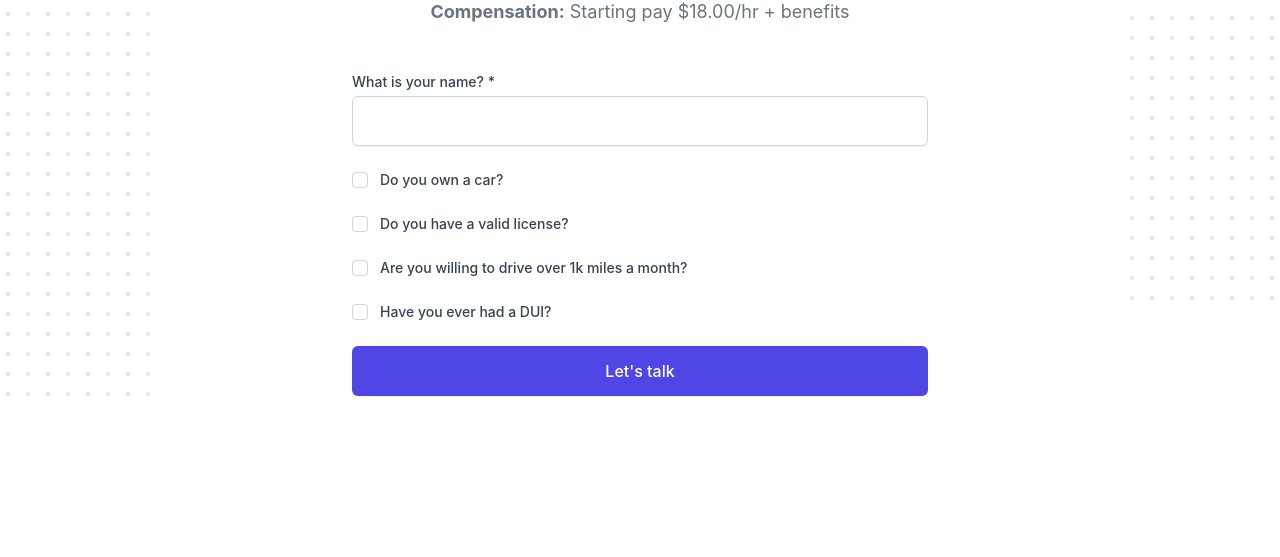
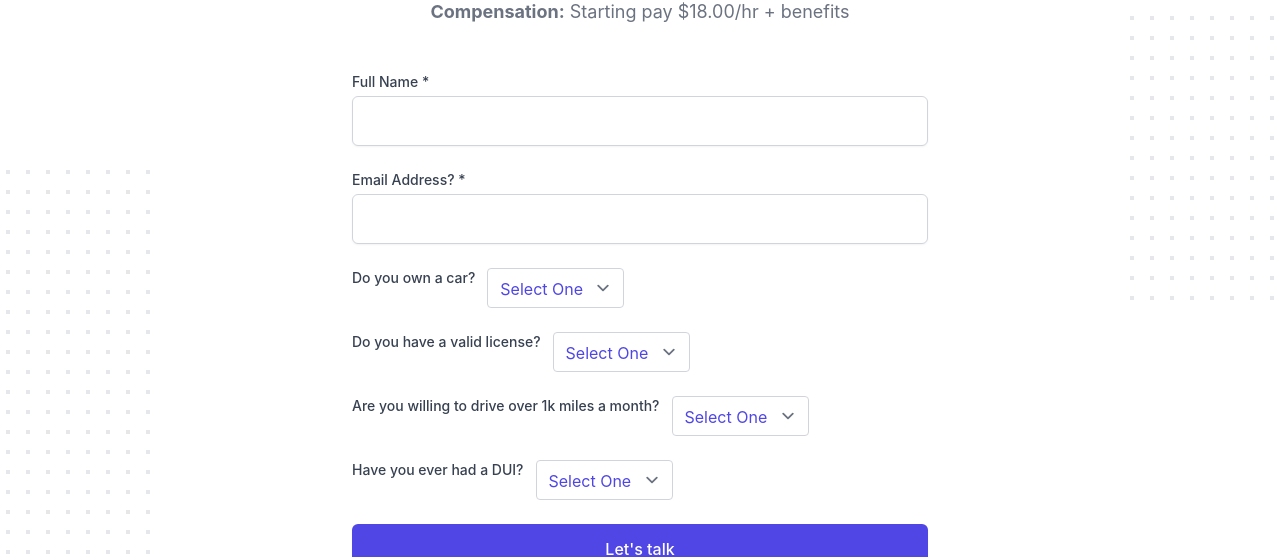
Before and after one commit to benalloway/job-application-app, a React (Create React App) app: page /job-application-form in a window 1280 px wide. Shown: the part 288-845 px from the top of the page. Before the commit the page ends 800 px from the top, so only its background shows below. Built offline with nearby package versions, Linux system fonts and the light colour scheme; no server answers.

Commit message:
Form + Dashboard refactor, incorporated email into form.

```diff
--- a/src/async/snag-application-api.js
+++ b/src/async/snag-application-api.js
@@ -1,6 +1,6 @@
 const API_URL = process.env.REACT_APP_API_URL ?? ""
 
-export async function postJobApplication({name, questions}) {
+export async function postJobApplication({name, email, questions}) {
     let data, error;
 
     try {
@@ -11,6 +11,7 @@ export async function postJobApplication({name, questions}) {
           },
           body: JSON.stringify({
             name,
+            email,
             questions,
           }),
       });
--- a/src/components/ApplicationsList.js
+++ b/src/components/ApplicationsList.js
@@ -18,6 +18,12 @@
                       scope="col"
                       className="px-6 py-3 text-left text-xs font-medium text-gray-500 uppercase tracking-wider"
                     >
+                      Email Address
+                    </th>
+                    <th
+                      scope="col"
+                      className="px-6 py-3 text-left text-xs font-medium text-gray-500 uppercase tracking-wider"
+                    >
                       Questions
                     </th>
                   </tr>
@@ -26,6 +32,7 @@
                   {applications.map((app) => (
                     <tr key={app.name}>
                       <td className="px-6 py-4 whitespace-nowrap text-sm font-medium text-gray-900">{app.name}</td>
+                      <td className="px-6 py-4 whitespace-nowrap text-sm font-medium text-gray-900">{app.email}</td>
                       <td className="px-6 py-4 whitespace-nowrap text-sm text-gray-500 space-x-2">
                       {app.questions.map((q) => (
                           <span key={q.Id}>
--- a/src/components/JobApplicationForm.js
+++ b/src/components/JobApplicationForm.js
@@ -3,30 +3,34 @@ import { useHistory } from 'react-router'
 
 export default function JobApplicationForm({onSubmit}){
     const [name, setName] = useState('')
+    const [email, setEmail] = useState('')
+
     const [formData, setFormData] = useState([
-    {Id: "1", Answer: false, Question: "ownCar"},
-    {Id: "2", Answer: false, Question: "validLicense"},
-    {Id: "3", Answer: false, Question: "dui"},
-    {Id: "4", Answer: false, Question: "willingToDrive"}
+    {Id: "1", Answer: "", Question: "ownCar"},
+    {Id: "2", Answer: "", Question: "validLicense"},
+    {Id: "3", Answer: "", Question: "Have you ever had a DUI?"},
+    {Id: "4", Answer: "", Question: "willingToDrive"}
 ])
 
     const history = useHistory()
 
-    function HandleNameChange(e) {
+    function handleNameChange(e) {
         setName(e.target.value)
+    }
+    function handleEmailChange(e) {
+        setEmail(e.target.value)
     }
 
     function handleInputChange(e) {
-        const {checked:Answer, name: Question} = e.target
+        const newFormData = [...formData]
         const Id = e.target.dataset.id
-        const newFormData = [...formData]
-        newFormData[Id - 1] = {Id, Answer, Question}
+        newFormData[Id - 1] = {Id, Answer: e.target.value === 'true' ? true : false, Question: e.target.dataset.question}
         setFormData(newFormData)
     }
 
     function handleSubmit(e){
         e.preventDefault()
-        onSubmit({name, questions: formData})
+        onSubmit({name, email, questions: formData})
         history.push("/")
     }
     return (
@@ -34,86 +38,82 @@ export default function JobApplicationForm({onSubmit}){
         <form onSubmit={handleSubmit} action="#" method="POST" className="grid grid-cols-1 gap-y-6 sm:grid-cols-2 sm:gap-x-8">
 
           <div className="sm:col-span-2">
-            <label className="block text-sm font-medium text-gray-700" htmlFor="Name">What is your name? *</label>
+            <label className="block text-sm font-medium text-gray-700" htmlFor="Name">Full Name *</label>
             <div className="mt-1">
-              <input required onChange={HandleNameChange} value={name} className="py-3 px-4 block w-full shadow-sm focus:ring-indigo-500 focus:border-indigo-500 border-gray-300 rounded-md" type="text" id="Name" name="Name" />
+              <input required onChange={handleNameChange} value={name} className="py-3 px-4 block w-full shadow-sm focus:ring-indigo-500 focus:border-indigo-500 border-gray-300 rounded-md" type="text" id="Name" name="Name" />
+            </div>
+          </div>
+
+          <div className="sm:col-span-2">
+            <label className="block text-sm font-medium text-gray-700" htmlFor="Name">Email Address? *</label>
+            <div className="mt-1">
+              <input required onChange={handleEmailChange} value={email} className="py-3 px-4 block w-full shadow-sm focus:ring-indigo-500 focus:border-indigo-500 border-gray-300 rounded-md" type="text" id="Name" name="Name" />
             </div>
           </div>
 
           {/* Checkbox Elements */}
         <div className="sm:col-span-2 relative flex items-start">
-            <div className="flex items-center h-5">
-            <input
-                onClick={handleInputChange}
-                id="ownCar"
-                data-id="1"
-                aria-describedby="do-you-own-a-car"
-                name="ownCar"
-                type="checkbox"
-                className="focus:ring-indigo-500 h-4 w-4 text-indigo-600 border-gray-300 rounded"
-            />
+        <div className="mr-3 text-sm">
+                <label htmlFor="ownCar" className="font-medium text-gray-700">Do you own a car?</label>
             </div>
-            <div className="ml-3 text-sm">
-                <label htmlFor="ownCar" className="font-medium text-gray-700">
-                    Do you own a car?
-                </label>
+            <div className="flex items-center h-10">
+                <select required className="focus:ring-indigo-500 h-10 w-full text-indigo-600 border-gray-300 rounded"
+                onChange={handleInputChange}
+                value={formData[0].Answer}
+                name="ownCar" id="ownCar" data-id="1"
+                data-question="Do you own a car?">
+                    <option value="">Select One</option>
+                    <option value={true}>Yes</option>
+                    <option value={false}>No</option>
+                </select>
             </div>
         </div>
 
         <div className="sm:col-span-2 relative flex items-start">
-            <div className="flex items-center h-5">
-            <input
-                onClick={handleInputChange}
-                id="validLicense"
-                data-id="2"
-                aria-describedby="do-you-own-a-car"
-                name="validLicense"
-                type="checkbox"
-                className="focus:ring-indigo-500 h-4 w-4 text-indigo-600 border-gray-300 rounded"
-            />
+        <div className="mr-3 text-sm">
+                <label htmlFor="validLicense" className="font-medium text-gray-700">Do you have a valid license?</label>
             </div>
-            <div className="ml-3 text-sm">
-                <label htmlFor="validLicense" className="font-medium text-gray-700">
-                    Do you have a valid license?
-                </label>
+            <div className="flex items-center h-10">
+                <select required className="focus:ring-indigo-500 h-10 w-full text-indigo-600 border-gray-300 rounded"
+                onChange={handleInputChange}
+                value={formData[1].Answer}
+                name="validLicense" id="validLicense" data-id="2"
+                data-question="Do you have a valid license?">
+                    <option value="">Select One</option>
+                    <option value={true}>Yes</option>
+                    <option value={false}>No</option>
+                </select>
             </div>
         </div>
 
         <div className="sm:col-span-2 relative flex items-start">
-            <div className="flex items-center h-5">
-            <input
-                onClick={handleInputChange}
-                id="willingToDrive"
-                data-id="4"
-                aria-describedby="do-you-own-a-car"
-                name="willingToDrive"
-                type="checkbox"
-                className="focus:ring-indigo-500 h-4 w-4 text-indigo-600 border-gray-300 rounded"
-            />
+            <div className="mr-3 text-sm">
+                <label htmlFor="willingToDrive" className="font-medium text-gray-700">Are you willing to drive over 1k miles a month?</label>
             </div>
-            <div className="ml-3 text-sm">
-                <label htmlFor="willingToDrive" className="font-medium text-gray-700">
-                Are you willing to drive over 1k miles a month?
-                </label>
+            <div className="flex items-center h-10">
+                <select required className="focus:ring-indigo-500 h-10 w-full text-indigo-600 border-gray-300 rounded"
+                onChange={handleInputChange}
+                value={formData[3].Answer}
+                name="willingToDrive" id="willingToDrive" data-id="4"
+                data-question="Are you willing to drive over 1k miles a month?">
+                    <option value="">Select One</option>
+                    <option value={true}>Yes</option>
+                    <option value={false}>No</option>
+                </select>
             </div>
         </div>
 
         <div className="sm:col-span-2 relative flex items-start">
-            <div className="flex items-center h-5">
-            <input
-                onClick={handleInputChange}
-                id="dui"
-                data-id="3"
-                aria-describedby="do-you-own-a-car"
-                name="dui"
-                type="checkbox"
-                className="focus:ring-indigo-500 h-4 w-4 text-indigo-600 border-gray-300 rounded"
-            />
+
+        <div className="mr-3 text-sm">
+                <label htmlFor="dui" className="font-medium text-gray-700">Have you ever had a DUI?</label>
             </div>
-            <div className="ml-3 text-sm">
-                <label htmlFor="dui" className="font-medium text-gray-700">
-                    Have you ever had a DUI?
-                </label>
+            <div className="flex items-center h-10">
+                <select required className="focus:ring-indigo-500 h-10 w-full text-indigo-600 border-gray-300 rounded" onChange={handleInputChange} value={formData[2].Answer} name="dui" id="dui" data-id="3" data-question="Have you ever had a DUI?">
+                    <option value="">Select One</option>
+                    <option value={true}>Yes</option>
+                    <option value={false}>No</option>
+                </select>
             </div>
         </div>
 
```
Also changed, not shown: src/screens/DashboardScreen.js (+17 -18 lines).
